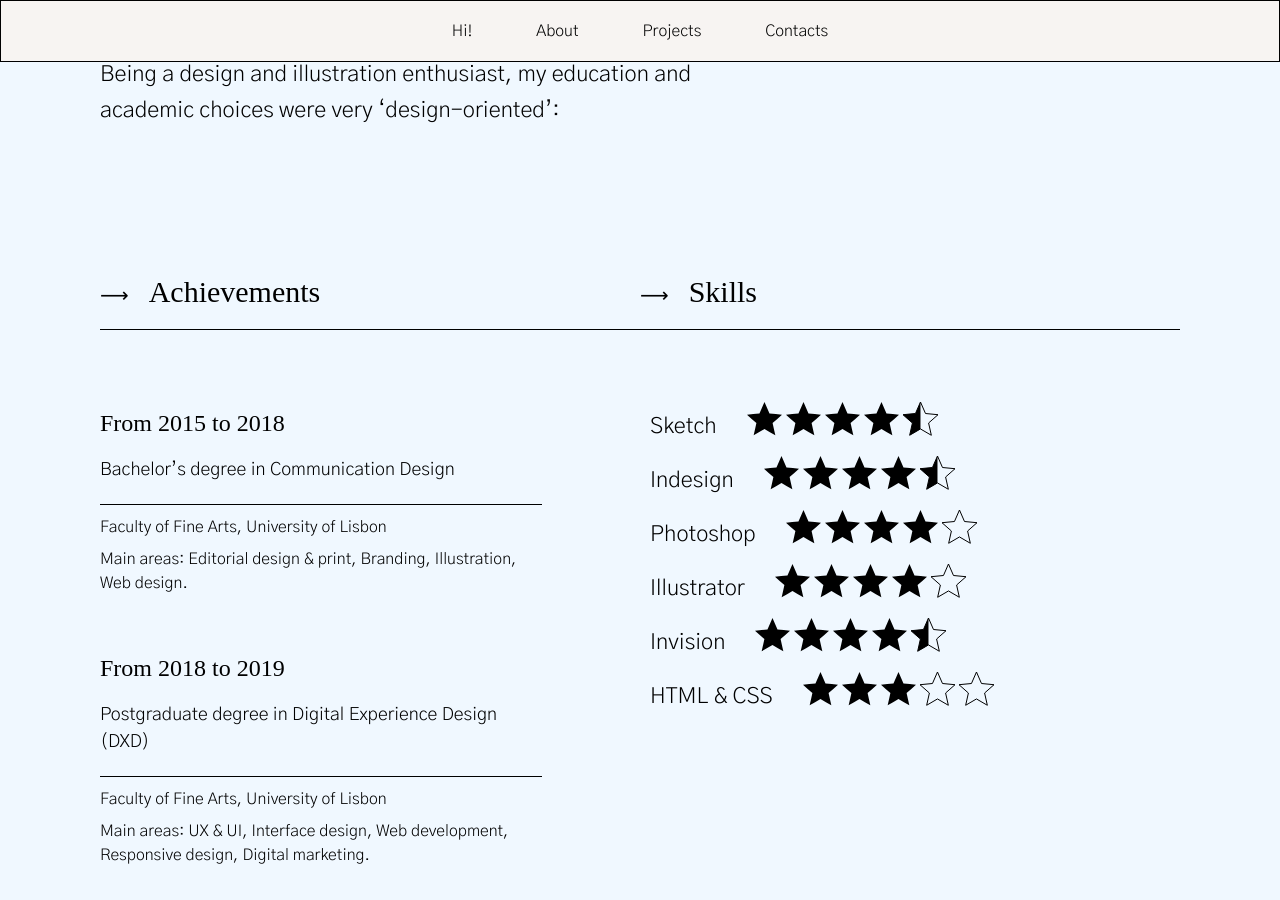
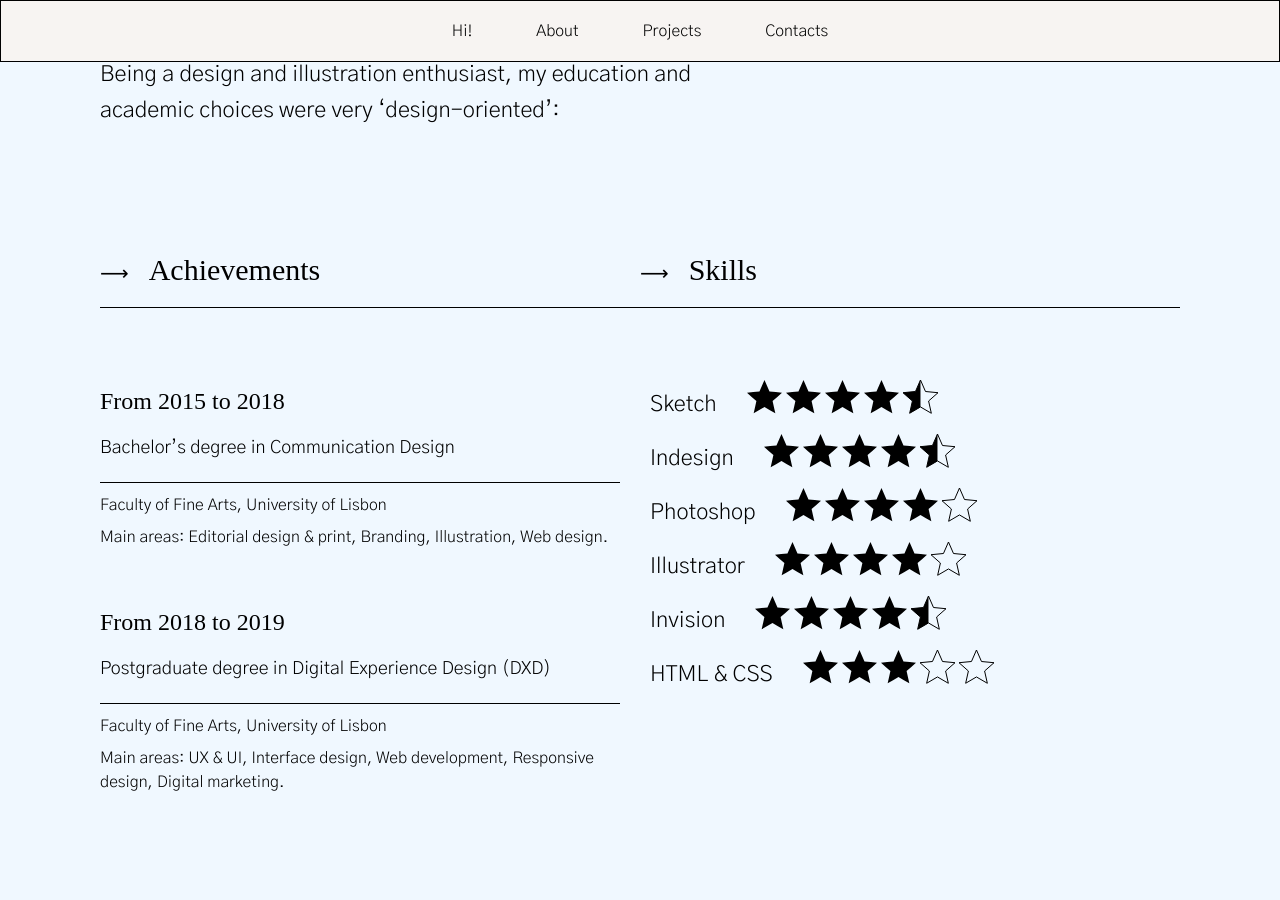
Before and after one commit to inesclsilva/inesclsilva.github.io, a Jekyll site: the page built from index.html, in a window 1280 px wide and 900 px high, scrolled down 1210 px. Built offline with Jekyll 4.4.1, drawn with Linux system fonts in a browser that asks for light colours.

Commit message:
Scss
Final touch antes da entrega

```diff
--- a/_sass/style.scss
+++ b/_sass/style.scss
@@ -7,7 +7,7 @@
 body {
   padding: 0;
   margin: 0;
-  font-family: $Gothic;
+  font-family: $main;
   font-weight: 300;
   background-color: $background;
   a {
@@ -16,6 +16,9 @@
       color: $hover;
       }
  }
+    p {
+        margin: 0;
+    }
 }
 
 #post {
@@ -94,12 +97,12 @@
 h1 {
   margin: 0;
   font-size: 54px;
-  font-family: $Noto;
+  font-family: $titles;
   font-weight: 200;
 }
 
 h2 {
-  font-family: $Noto;
+  font-family: $titles;
   font-weight: 200;
   font-size: 30px;
   text-align: left;
@@ -117,7 +120,7 @@
 h3 {
   width: auto;
   font-size: 24px;
-  font-family: $Noto;
+  font-family: $titles;
   font-weight: 200;
   text-align: left;
   margin: auto;
@@ -213,7 +216,6 @@
       margin-top: 60px;
     }
     p {
-      width: 85%;
       font-size: 16px;
       margin: 8px 0 0;
       &:first-of-type {
@@ -299,15 +301,12 @@
 
 .Image {
   margin: auto;
-  opacity: 1;
-  text-align: center;
   margin-top: 50px;
   img {
     display: block;
     margin: auto;
     padding-bottom: 20px;
     width: 350px;
-    background-size: contain;
   }
 }
 
@@ -346,7 +345,6 @@
 
 @media screen and (max-width: 1024px) {
   h1 {
-    margin: 5% 0 0;
     font-size: 48px;
   }
   h2 {
@@ -383,20 +381,8 @@
       border-bottom-style: none;
     }
   }
-  .Project {
-    height: auto;
-    padding: 20px;
-  }
   .Project .Image {
-    width: 80%;
-    height: auto;
-    margin: auto;
     margin-top: 30px;
-    img {
-      max-width: 80%;
-      max-height: 50%;
-      padding: 2.5% 0;
-    }
   }
 }
 
@@ -423,10 +409,7 @@
     }
   }
   #About {
-    padding: 60px 50px 40px;
-    background-color: $background;
-    border-top-style: solid;
-    border-width: 1px;
+    padding: 0 40px 40px;
   }
   .Lead {
     width: 90%;
@@ -455,7 +438,6 @@
   .header nav ol li {
     margin: 15px;
   }
-
   #Intro {
     margin: 0;
     padding: 160px 30px 40px;
--- a/_sass/variables.scss
+++ b/_sass/variables.scss
@@ -2,5 +2,5 @@
 $background: #F7F4F2;
 $about: #F0F8FF;
 $footer: #FBE7E0;
-$Gothic: 'Gothic A1', sans-serif;
-$Noto: 'Noto Serif TC', serif;
+$main: 'Gothic A1', sans-serif;
+$titles: 'Noto Serif TC', serif;
```
